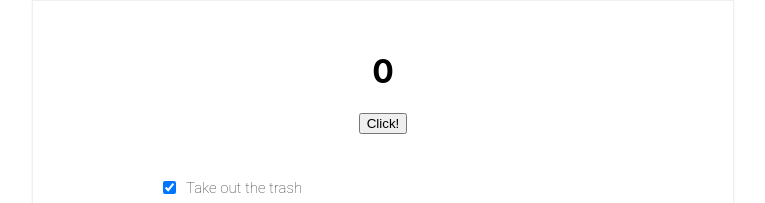
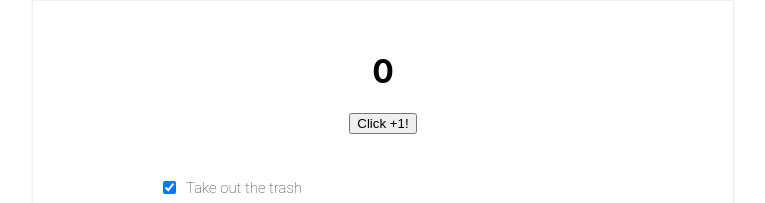
Before and after one commit to netrebel/react-todos, a React (Create React App) app: page / in a window 1280 px wide. Shown: the top 203 px of the page, without its empty margins (257-1022 px from the left). Built offline with nearby package versions, Linux system fonts and the light colour scheme.

Commit message:
Passing a value into a function with an Event

```diff
--- a/src/App.js
+++ b/src/App.js
@@ -14,20 +14,20 @@ class App extends React.Component {
     this.handleClick = this.handleClick.bind(this);
   }
 
-  handleClick() {
+  handleClick(times) {
     this.setState(prevState => {
       return {
-        count: prevState.count + 1
+        count: prevState.count + times
       }
     })
   }
 
   render() {
-    const todoItems = this.state.todos.map(item => <TodoItem key={item.id} item={item} />)
+    const todoItems = this.state.todos.map(item => <TodoItem key={item.id} item={item} handleChange={this.handleChange} />)
     return (
       <div className="todo-list">
         <h1>{this.state.count}</h1>
-        <button onClick={this.handleClick}>Click!</button>
+        <button onClick={() => this.handleClick(1)}>Click +1!</button>
         {todoItems}
       </div>
     );
```
